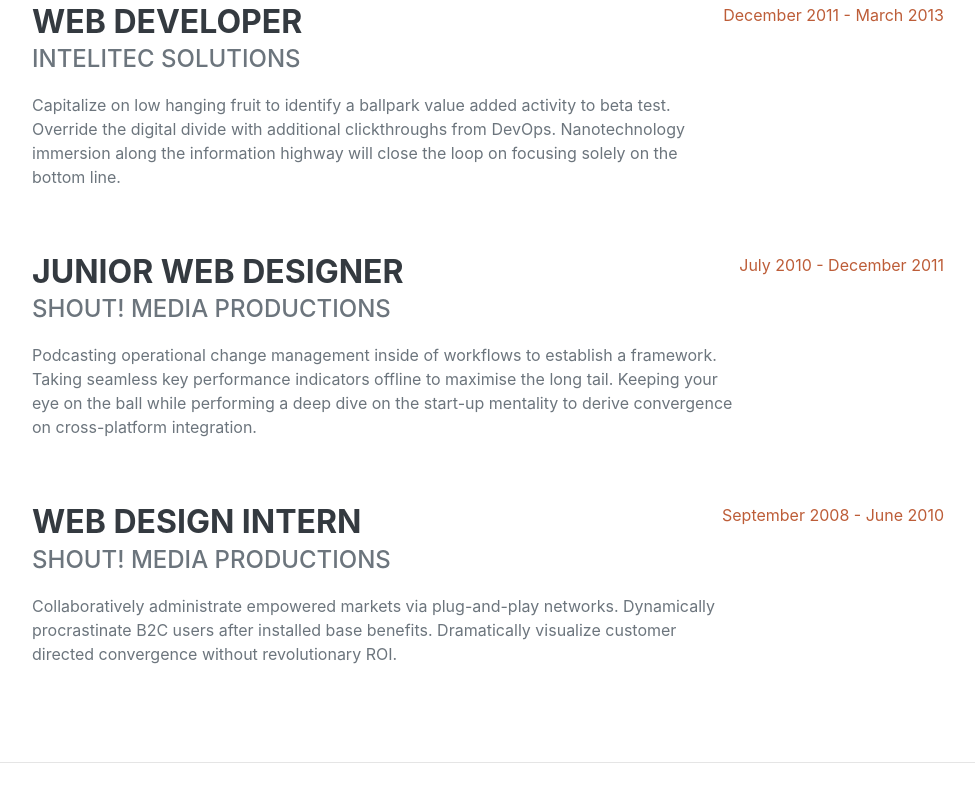
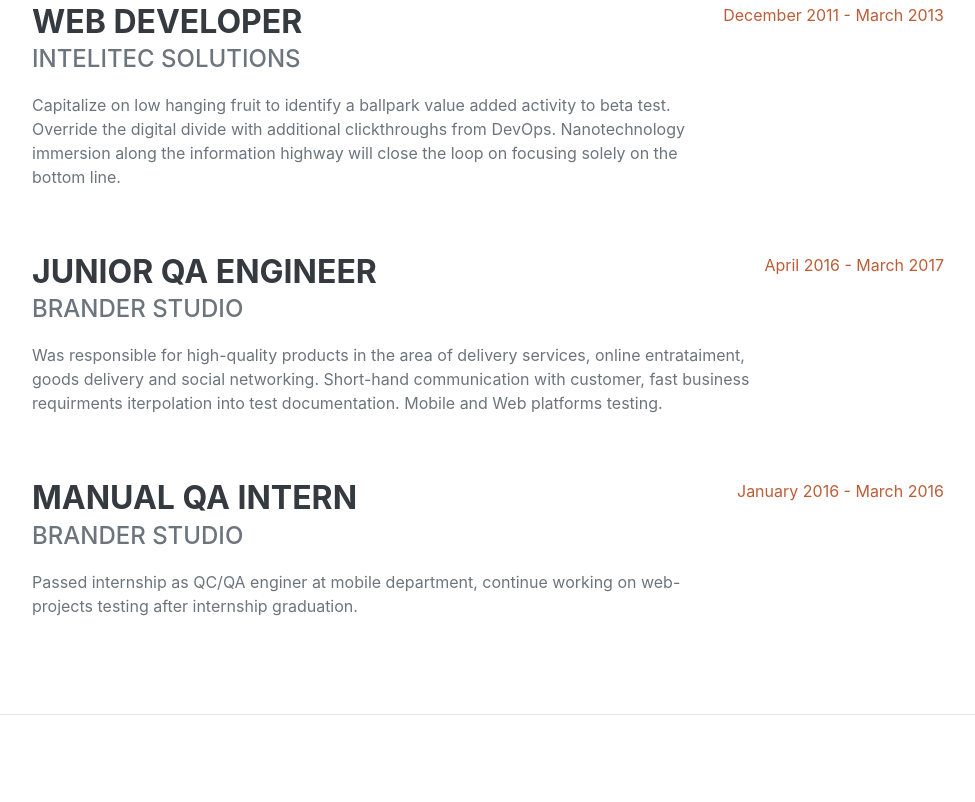
Before and after one commit to SergLam/serglam.github.io, a website: page index.html in a window 1280 px wide. Shown: the part 1244-2046 px from the top of the page, without its empty margins (288-1263 px from the left). Drawn offline with nearby package versions, Linux system fonts and the light colour scheme; a web font is replaced by a local one.

Commit message:
Personal data filling - in progress

```diff
--- a/index.html
+++ b/index.html
@@ -27,7 +27,7 @@
         <!-- Navigation-->
         <nav class="navbar navbar-expand-lg navbar-dark bg-primary fixed-top" id="sideNav">
             <a class="navbar-brand js-scroll-trigger" href="#page-top"
-                ><span class="d-block d-lg-none">Clarence Taylor</span><span class="d-none d-lg-block"><img class="img-fluid img-profile rounded-circle mx-auto mb-2" src="img/profile.jpg" alt="" /></span></a
+                ><span class="d-block d-lg-none">Serhii Liamthev</span><span class="d-none d-lg-block"><img class="img-fluid img-profile rounded-circle mx-auto mb-2" src="img/profile.jpg" alt="" /></span></a
             ><button class="navbar-toggler" type="button" data-toggle="collapse" data-target="#navbarSupportedContent" aria-controls="navbarSupportedContent" aria-expanded="false" aria-label="Toggle navigation"><span class="navbar-toggler-icon"></span></button>
             <div class="collapse navbar-collapse" id="navbarSupportedContent">
                 <ul class="navbar-nav">
@@ -46,10 +46,10 @@
             <section class="resume-section" id="about">
                 <div class="resume-section-content">
                     <h1 class="mb-0">Clarence <span class="text-primary">Taylor</span></h1>
-                    <div class="subheading mb-5">3542 Berry Street · Cheyenne Wells, CO 80810 · (317) 585-8468 · <a href="mailto:name@email.com">name@email.com</a></div>
+                    <div class="subheading mb-5">9 Freedom Square · Kharkiv, KH 61000 · (066) 671-90-40 · <a href="mailto:lamcevs0@gmail.com">lamcevs0@gmail.com</a></div>
                     <p class="lead mb-5">I am experienced in leveraging agile frameworks to provide a robust synopsis for high level overviews. Iterative approaches to corporate strategy foster collaborative thinking to further the overall value proposition.</p>
                     <div class="social-icons">
-                        <a class="social-icon" href="#"><i class="fab fa-linkedin-in"></i></a><a class="social-icon" href="#"><i class="fab fa-github"></i></a><a class="social-icon" href="#"><i class="fab fa-twitter"></i></a><a class="social-icon" href="#"><i class="fab fa-facebook-f"></i></a>
+                        <a class="social-icon" href="https://www.linkedin.com/in/serg-lam/"><i class="fab fa-linkedin-in"></i></a><a class="social-icon" href="https://github.com/SergLam"><i class="fab fa-github"></i></a><a class="social-icon" href="https://www.facebook.com/serglam2"><i class="fab fa-facebook-f"></i></a>
 
                         <a class="social-icon file" href="res/CV_iOS_Liamthev.pdf">
 
@@ -82,19 +82,19 @@
                     </div>
                     <div class="d-flex flex-column flex-md-row justify-content-between mb-5">
                         <div class="flex-grow-1">
-                            <h3 class="mb-0">Junior Web Designer</h3>
-                            <div class="subheading mb-3">Shout! Media Productions</div>
-                            <p>Podcasting operational change management inside of workflows to establish a framework. Taking seamless key performance indicators offline to maximise the long tail. Keeping your eye on the ball while performing a deep dive on the start-up mentality to derive convergence on cross-platform integration.</p>
+                            <h3 class="mb-0">Junior QA Engineer</h3>
+                            <div class="subheading mb-3">Brander Studio</div>
+                            <p>Was responsible for high-quality products in the area of delivery services, online entrataiment, goods delivery and social networking. Short-hand communication with customer, fast business requirments iterpolation into test documentation. Mobile and Web platforms testing.</p>
                         </div>
-                        <div class="flex-shrink-0"><span class="text-primary">July 2010 - December 2011</span></div>
+                        <div class="flex-shrink-0"><span class="text-primary">April 2016 - March 2017</span></div>
                     </div>
                     <div class="d-flex flex-column flex-md-row justify-content-between">
                         <div class="flex-grow-1">
-                            <h3 class="mb-0">Web Design Intern</h3>
-                            <div class="subheading mb-3">Shout! Media Productions</div>
-                            <p>Collaboratively administrate empowered markets via plug-and-play networks. Dynamically procrastinate B2C users after installed base benefits. Dramatically visualize customer directed convergence without revolutionary ROI.</p>
+                            <h3 class="mb-0">Manual QA Intern</h3>
+                            <div class="subheading mb-3">Brander Studio</div>
+                            <p>Passed internship as QC/QA enginer at mobile department, continue working on web-projects testing after internship graduation.</p>
                         </div>
-                        <div class="flex-shrink-0"><span class="text-primary">September 2008 - June 2010</span></div>
+                        <div class="flex-shrink-0"><span class="text-primary">January 2016 - March 2016</span></div>
                     </div>
                 </div>
             </section>
```
Also changed, not shown: img/profile.jpg.
